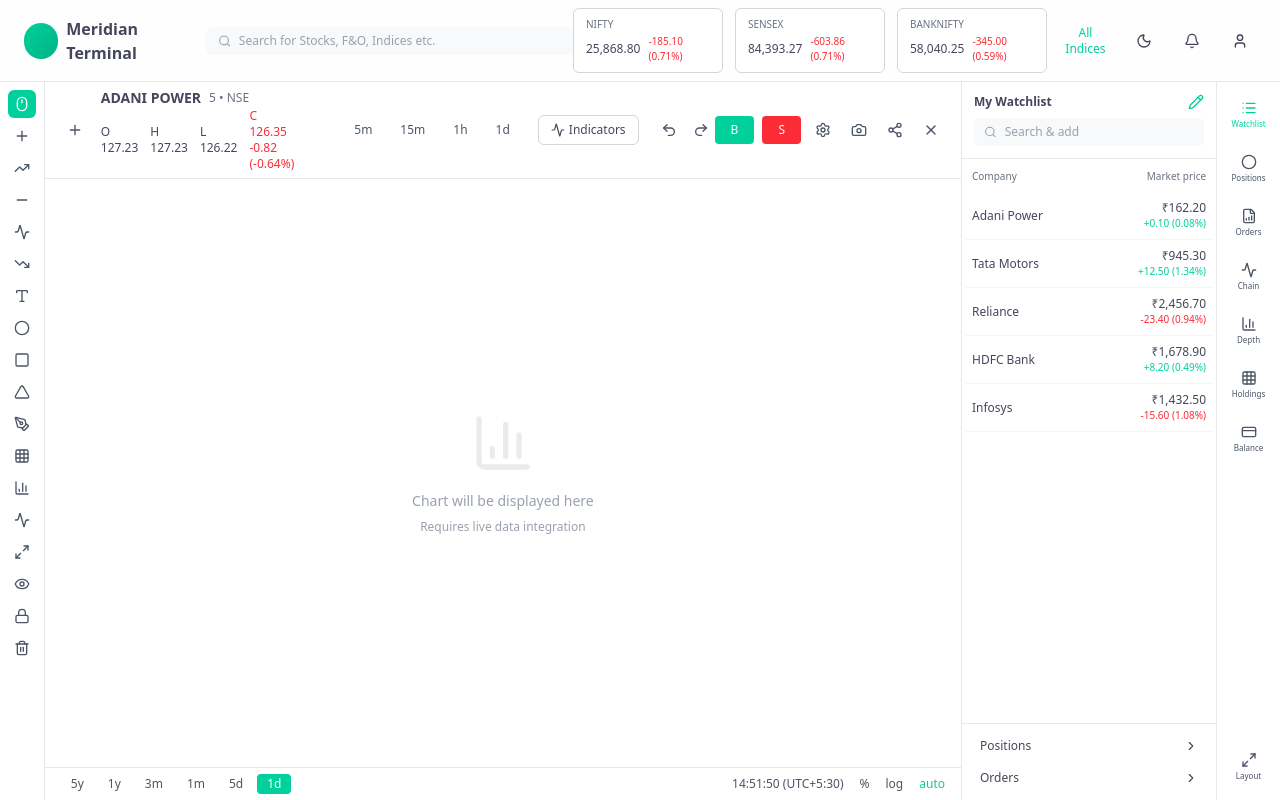
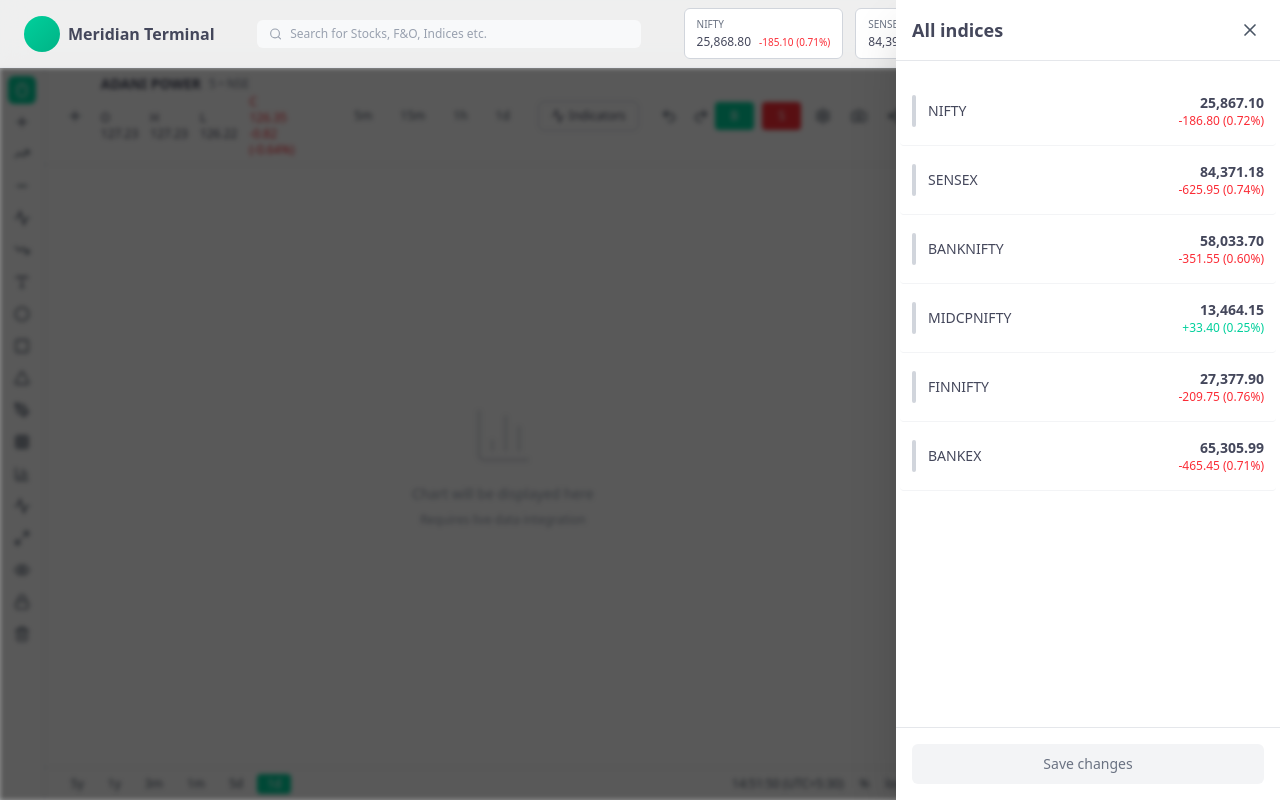
Before and after one commit to AmartyaKumar11/Meridian, a Next.js app: page /terminal in a window 1280 px wide. Both pictures are taken after a click on the button "All Indices". Built offline with nearby package versions, Linux system fonts and the light colour scheme.

Commit message:
refactor: Clean up Terminal component for improved readability and maintainability

```diff
--- a/app/terminal/page.tsx
+++ b/app/terminal/page.tsx
@@ -17,6 +17,7 @@
 export default function Terminal() {
   const [isProfileOpen, setIsProfileOpen] = useState(false);
   const [isWatchlistOpen, setIsWatchlistOpen] = useState(true);
+  const [isIndicesOpen, setIsIndicesOpen] = useState(false);
   const [selectedInterval, setSelectedInterval] = useState("1d");
   const [activeLeftTool, setActiveLeftTool] = useState("cursor");
   const router = useRouter();
@@ -56,6 +57,15 @@
     { name: "Reliance", price: "₹2,456.70", change: "-23.40", percent: "(0.94%)", positive: false },
     { name: "HDFC Bank", price: "₹1,678.90", change: "+8.20", percent: "(0.49%)", positive: true },
     { name: "Infosys", price: "₹1,432.50", change: "-15.60", percent: "(1.08%)", positive: false },
+  ];
+
+  const allIndices = [
+    { name: "NIFTY", price: "25,867.10", change: "-186.80", percent: "(0.72%)", positive: false },
+    { name: "SENSEX", price: "84,371.18", change: "-625.95", percent: "(0.74%)", positive: false },
+    { name: "BANKNIFTY", price: "58,033.70", change: "-351.55", percent: "(0.60%)", positive: false },
+    { name: "MIDCPNIFTY", price: "13,464.15", change: "+33.40", percent: "(0.25%)", positive: true },
+    { name: "FINNIFTY", price: "27,377.90", change: "-209.75", percent: "(0.76%)", positive: false },
+    { name: "BANKEX", price: "65,305.99", change: "-465.45", percent: "(0.71%)", positive: false },
   ];
 
   return (
@@ -106,54 +116,12 @@
                     <span className="text-[10px] text-red-500">-345.00 (0.59%)</span>
                   </div>
                 </div>
-                <button className="text-xs text-[#00D09C] hover:text-[#00B386]">All Indices</button>
-              </div>
-
-              {/* Theme Toggle */}
-              <button
-                onClick={toggleTheme}
-                className="p-2 text-[#44475B] dark:text-gray-300 hover:bg-gray-100 dark:hover:bg-[#1F2228] rounded-md"
-              >
-                {theme === 'dark' ? <Sun className="w-4 h-4" /> : <Moon className="w-4 h-4" />}
-              </button>
-
-              {/* Notifications */}
-              <button className="p-2 text-[#44475B] dark:text-gray-300 hover:bg-gray-100 dark:hover:bg-[#1F2228] rounded-md">
-                <Bell className="w-4 h-4" />
-              </button>
-
-              {/* Profile Dropdown */}
-              <div className="relative">
                 <button
-                  onClick={() => setIsProfileOpen(!isProfileOpen)}
-                  className="p-2 text-[#44475B] dark:text-gray-300 hover:bg-gray-100 dark:hover:bg-[#1F2228] rounded-md"
+                  onClick={() => setIsIndicesOpen(true)}
+                  className="text-xs text-[#00D09C] hover:text-[#00B386]"
                 >
-                  <User className="w-4 h-4" />
+                  All Indices
                 </button>
-
-                {isProfileOpen && (
-                  <div className="absolute right-0 mt-2 w-72 bg-white dark:bg-[#1A1D24] rounded-lg shadow-lg border border-gray-200 dark:border-gray-800 py-2">
-                    <div className="px-4 py-3 border-b border-gray-200 dark:border-gray-800">
-                      <div className="text-sm font-medium text-[#44475B] dark:text-gray-200">Amartya Kumar</div>
-                      <div className="text-xs text-gray-500 dark:text-gray-400">kumaramartya11@gmail.com</div>
-                    </div>
-
-                    <div className="py-1">
-                      <a href="#" className="block px-4 py-2 text-xs text-[#44475B] dark:text-gray-300 hover:bg-gray-100 dark:hover:bg-[#1F2228]">Dashboard</a>
-                      <a href="#" className="block px-4 py-2 text-xs text-[#44475B] dark:text-gray-300 hover:bg-gray-100 dark:hover:bg-[#1F2228]">Settings</a>
-                    </div>
-
-                    <div className="border-t border-gray-200 dark:border-gray-800 pt-1">
-                      <button
-                        onClick={handleLogout}
-                        className="w-full flex items-center justify-between px-4 py-2 text-xs text-red-600 dark:text-red-400 hover:bg-gray-100 dark:hover:bg-[#1F2228]"
-                      >
-                        <span>Logout</span>
-                        <LogOut className="w-4 h-4" />
-                      </button>
-                    </div>
-                  </div>
-                )}
               </div>
             </div>
           </div>
@@ -161,7 +129,7 @@
       </nav>
 
       {/* Terminal Main Content */}
-      <div className="flex flex-1 overflow-hidden">
+      <div className={`flex flex-1 overflow-hidden transition-all duration-300 ${isIndicesOpen ? 'blur-[2px] brightness-50' : ''}`}>
         {/* Left Sidebar - Drawing Tools */}
         <div className="w-14 bg-white dark:bg-[#1A1D24] border-r border-gray-200 dark:border-gray-800 flex flex-col items-center py-2 space-y-1 overflow-y-auto scrollbar-hide">
           {leftSidebarTools.map((tool) => (
@@ -412,6 +380,61 @@
           </button>
         </div>
       </div>
+
+      {/* All Indices Sidebar Modal */}
+      <>
+        {isIndicesOpen && (
+          <div
+            className="fixed inset-0 bg-black/30 backdrop-blur-[1px] z-40 transition-all duration-300"
+            onClick={() => setIsIndicesOpen(false)}
+          ></div>
+        )}
+        <div className={`fixed right-0 top-0 h-full w-96 bg-white dark:bg-[#1A1D24] shadow-2xl z-50 flex flex-col transform transition-transform duration-300 ease-in-out ${
+          isIndicesOpen ? 'translate-x-0' : 'translate-x-full'
+        }`}>
+            {/* Header */}
+            <div className="flex items-center justify-between p-4 border-b border-gray-200 dark:border-gray-800">
+              <h2 className="text-lg font-semibold text-[#44475B] dark:text-white">All indices</h2>
+              <button
+                onClick={() => setIsIndicesOpen(false)}
+                className="p-1 hover:bg-gray-100 dark:hover:bg-[#1F2228] rounded"
+              >
+                <X className="w-5 h-5 text-gray-600 dark:text-gray-400" />
+              </button>
+            </div>
+
+            {/* Indices List */}
+            <div className="flex-1 overflow-y-auto p-4">
+              {allIndices.map((index, idx) => (
+                <div
+                  key={idx}
+                  className="flex items-center justify-between py-4 border-b border-gray-100 dark:border-gray-800 hover:bg-gray-50 dark:hover:bg-[#1F2228] cursor-pointer px-3 -mx-3 rounded"
+                >
+                  <div className="flex items-center space-x-3">
+                    <div className="w-1 h-8 bg-gray-300 dark:bg-gray-700 rounded"></div>
+                    <div className="text-sm font-medium text-[#44475B] dark:text-white">{index.name}</div>
+                  </div>
+                  <div className="text-right">
+                    <div className="text-sm font-semibold text-[#44475B] dark:text-white">{index.price}</div>
+                    <div className={`text-xs ${index.positive ? 'text-[#00D09C]' : 'text-red-500'}`}>
+                      {index.change} {index.percent}
+                    </div>
+                  </div>
+                </div>
+              ))}
+            </div>
+
+            {/* Save Button */}
+            <div className="p-4 border-t border-gray-200 dark:border-gray-800">
+              <button
+                onClick={() => setIsIndicesOpen(false)}
+                className="w-full py-2.5 bg-gray-100 dark:bg-[#1F2228] text-gray-500 dark:text-gray-400 text-sm font-medium rounded-md hover:bg-gray-200 dark:hover:bg-gray-700"
+              >
+                Save changes
+              </button>
+            </div>
+          </div>
+      </>
     </div>
     </PageTransition>
   );
```
